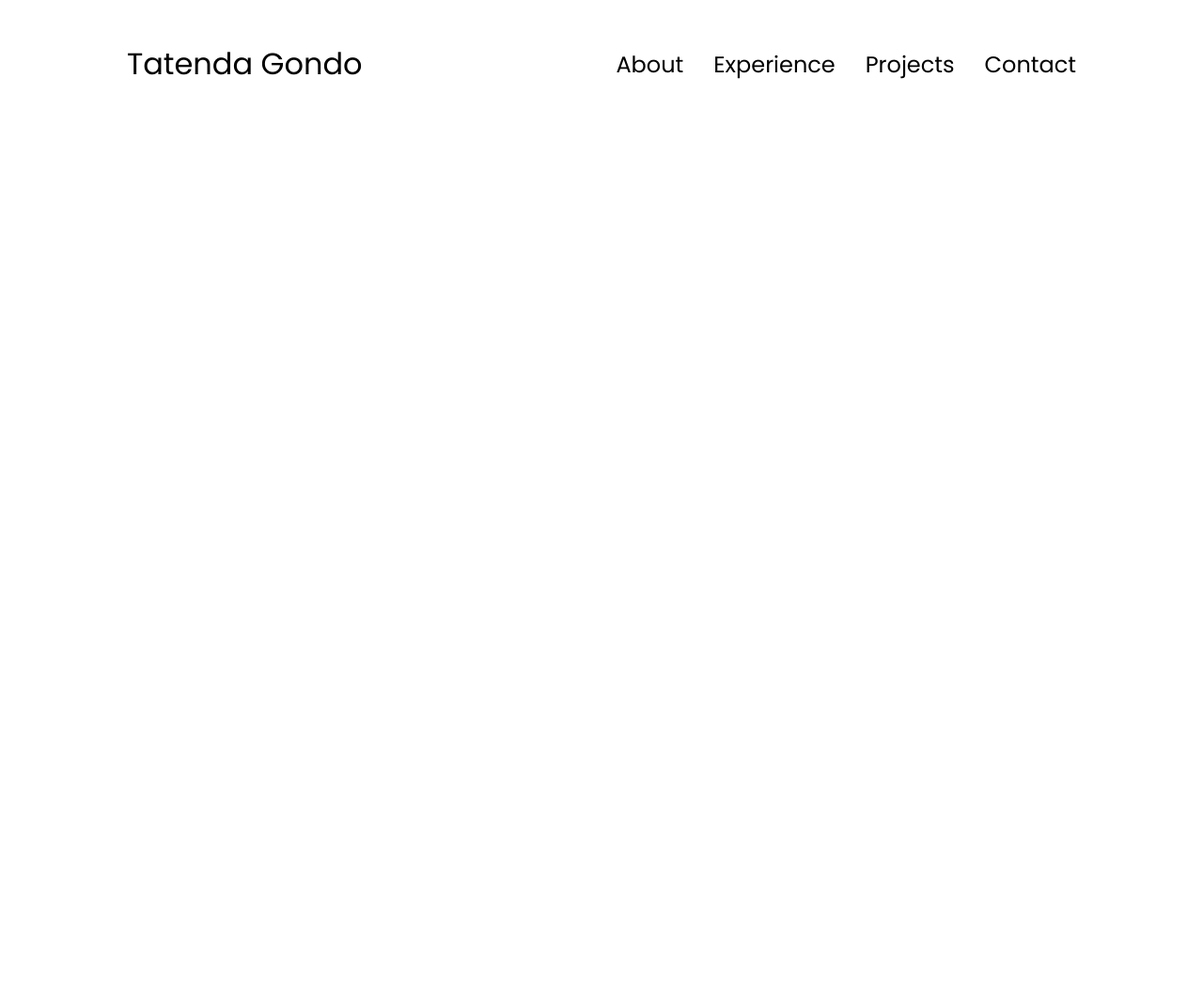
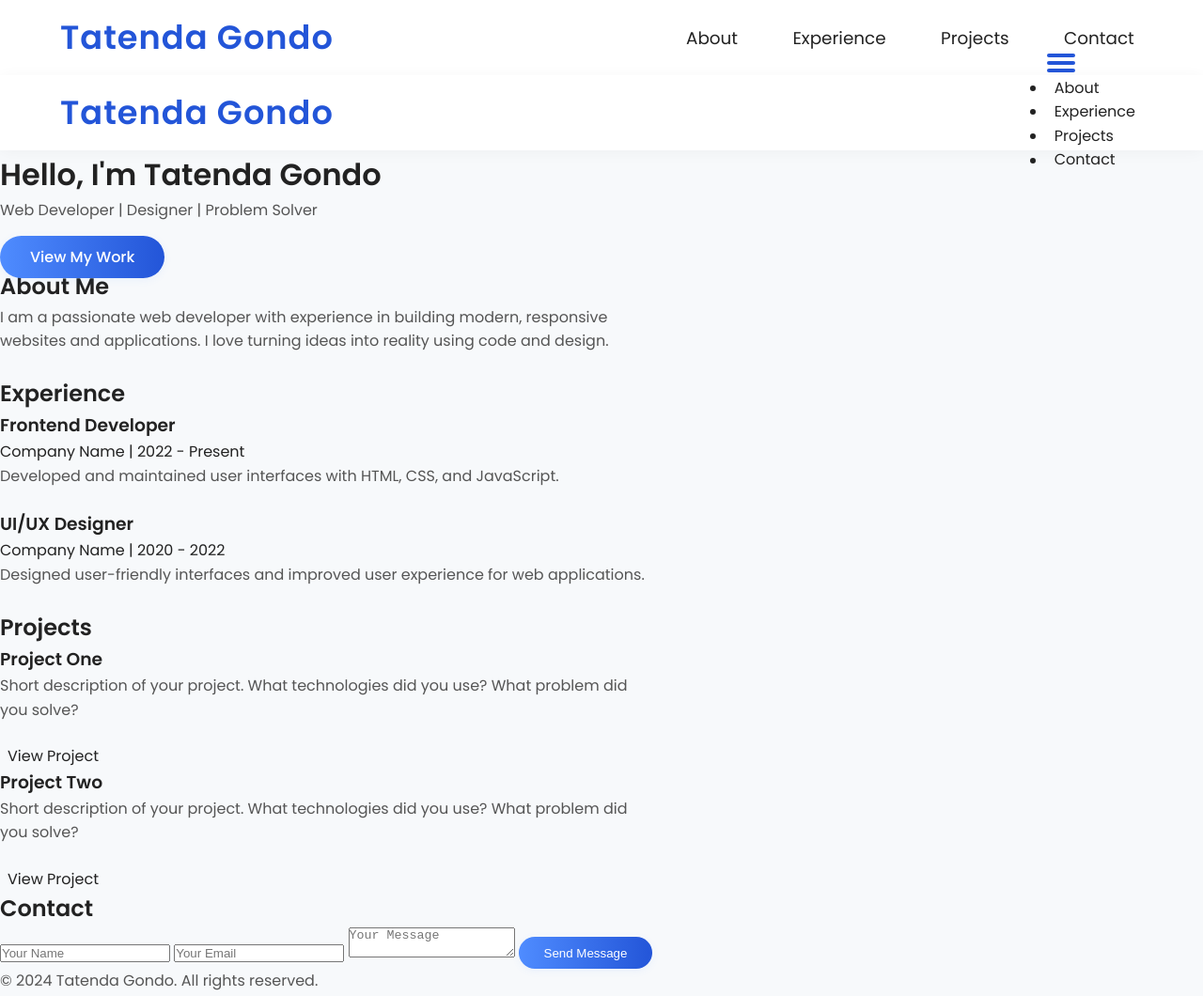
Before and after one commit to tgzgondoz/project-portfolio-website, a plain HTML site: page index.html in a window 1280 px wide. Shown: the whole page at 94% size. Before the commit the page ends 800 px from the top, so only its background shows below. Drawn offline with Linux system fonts and the light colour scheme.

Commit message:
ui design

```diff
--- a/index.html
+++ b/index.html
@@ -1,22 +1,112 @@
-
-<!DOCTYPE html> <html lang="en"> <head>
+<!DOCTYPE html>
+<html lang="en">
+<head>
     <meta charset="UTF-8" />
     <meta http-equiv="X-UA-Compatible" content="IE=edge" />
-<meta name="viewport" content="width=device-width, initial-scale=1.0" /> <title>My Portfolio</title>
+    <meta name="viewport" content="width=device-width, initial-scale=1.0" />
+    <title>Tatenda Gondo | Portfolio</title>
     <link rel="stylesheet" href="style.css" />
     <link rel="stylesheet" href="mediaqueries.css" />
 </head>
 <body>
-<nav id="dekstop-nav">
+    <!-- Navigation -->
+    <nav id="desktop-nav">
         <div class="logo">Tatenda Gondo</div>
         <div>
             <ul class="nav-links">
                 <li><a href="#about">About</a></li>
-<li><a href="#experience">Experience</a></li> <li><a href="#projects">Projects</a></li>
+                <li><a href="#experience">Experience</a></li>
+                <li><a href="#projects">Projects</a></li>
                 <li><a href="#contact">Contact</a></li>
             </ul>
         </div>
     </nav>
+    <nav id="hamburger-nav">
+        <div class="logo">Tatenda Gondo</div>
+        <div class="hamburger-menu">
+            <div class="hamburger-icon" onclick="toggleMenu()">
+                <span></span>
+                <span></span>
+                <span></span>
+            </div>
+            <div class="menu-links">
+                <ul>
+                    <li><a href="#about" onclick="toggleMenu()">About</a></li>
+                    <li><a href="#experience" onclick="toggleMenu()">Experience</a></li>
+                    <li><a href="#projects" onclick="toggleMenu()">Projects</a></li>
+                    <li><a href="#contact" onclick="toggleMenu()">Contact</a></li>
+                </ul>
+            </div>
+        </div>
+    </nav>
+
+    <!-- Hero Section -->
+    <header class="hero" id="home">
+        <div class="hero-content">
+            <h1>Hello, I'm <span class="highlight">Tatenda Gondo</span></h1>
+            <p>Web Developer | Designer | Problem Solver</p>
+            <a href="#projects" class="btn">View My Work</a>
+        </div>
+    </header>
+
+    <!-- About Section -->
+    <section id="about" class="section">
+        <h2>About Me</h2>
+        <p>
+            I am a passionate web developer with experience in building modern, responsive websites and applications. I love turning ideas into reality using code and design.
+        </p>
+    </section>
+
+    <!-- Experience Section -->
+    <section id="experience" class="section">
+        <h2>Experience</h2>
+        <ul class="experience-list">
+            <li>
+                <h3>Frontend Developer</h3>
+                <span>Company Name | 2022 - Present</span>
+                <p>Developed and maintained user interfaces with HTML, CSS, and JavaScript.</p>
+            </li>
+            <li>
+                <h3>UI/UX Designer</h3>
+                <span>Company Name | 2020 - 2022</span>
+                <p>Designed user-friendly interfaces and improved user experience for web applications.</p>
+            </li>
+        </ul>
+    </section>
+
+    <!-- Projects Section -->
+    <section id="projects" class="section">
+        <h2>Projects</h2>
+        <div class="projects-grid">
+            <div class="project-card">
+                <h3>Project One</h3>
+                <p>Short description of your project. What technologies did you use? What problem did you solve?</p>
+                <a href="#" target="_blank">View Project</a>
+            </div>
+            <div class="project-card">
+                <h3>Project Two</h3>
+                <p>Short description of your project. What technologies did you use? What problem did you solve?</p>
+                <a href="#" target="_blank">View Project</a>
+            </div>
+            <!-- Add more project cards as needed -->
+        </div>
+    </section>
+
+    <!-- Contact Section -->
+    <section id="contact" class="section">
+        <h2>Contact</h2>
+        <form class="contact-form">
+            <input type="text" placeholder="Your Name" required />
+            <input type="email" placeholder="Your Email" required />
+            <textarea placeholder="Your Message" required></textarea>
+            <button type="submit" class="btn">Send Message</button>
+        </form>
+    </section>
+
+    <footer>
+        <p>&copy; 2024 Tatenda Gondo. All rights reserved.</p>
+    </footer>
+
     <script src="script.js"></script>
 </body>
 </html>
--- a/mediaqueries.css
+++ b/mediaqueries.css
@@ -0,0 +1,8 @@
+@media screen and(max-width: 1200px){
+    #desktop-nav {
+        display: none;
+    }
+    #hamburger-nav {
+        display: flex;
+    }
+};
--- a/style.css
+++ b/style.css
@@ -1,62 +1,120 @@
-
-
 @import url("https://fonts.googleapis.com/css?family=Poppins:wght@300;400;500;600&display=swap");
 
 * {
     margin: 0;
     padding: 0;
+    box-sizing: border-box;
 }
 
 body {
     font-family: "Poppins", sans-serif;
-
+    background: #f7f9fb;
+    color: #222;
+    line-height: 1.6;
 }
-
 
 html {
     scroll-behavior: smooth;
 }
 
-p{
-    color: rgb(85, 85, 85);
+p {
+    color: #555;
+    max-width: 700px;
+    margin-bottom: 1.5rem;
 }
 
-/* TRANSITION */
 .btn {
-  transition: all 300ms ease;
+    transition: all 300ms cubic-bezier(.4,0,.2,1);
+    padding: 0.7em 2em;
+    border-radius: 30px;
+    border: none;
+    background: linear-gradient(90deg, #4f8cff 0%, #2355d8 100%);
+    color: #fff;
+    font-weight: 500;
+    box-shadow: 0 2px 8px rgba(79,140,255,0.08);
+    cursor: pointer;
+}
+.btn:hover {
+    background: linear-gradient(90deg, #2355d8 0%, #4f8cff 100%);
+    box-shadow: 0 4px 16px rgba(79,140,255,0.15);
 }
 
-/* DESKTOP NAV */
 nav,
 .nav-links {
     display: flex;
+}
 
+nav {
+    justify-content: space-between;
+    align-items: center;
+    height: 80px;
+    padding: 0 5vw;
+    background: #fff;
+    box-shadow: 0 2px 16px rgba(0,0,0,0.04);
+    position: sticky;
+    top: 0;
+    z-index: 100;
 }
-nav {
- justify-content: space-around;
- align-items: center;
- height: 17vh;
+
+.nav-links {
+    gap: 2.5rem;
+    list-style: none;
+    font-size: 1.15rem;
 }
-.nav-links {
-   gap:2rem;
-   list-style: none;
-   font-size: 1.5rem;
+
+a {
+    color: #222;
+    text-decoration: none;
+    position: relative;
+    transition: color 0.2s;
+    padding: 0.2em 0.5em;
+    border-radius: 6px;
 }
-a{
-    color: black;
+
+a:hover {
+    color: #4f8cff;
+    background: #f0f6ff;
     text-decoration: none;
-    text-decoration-color: white;
-}
-a:hover {
-  color: gray;
-  text-decoration: underline;
-  text-underline-position: 1rem;
-  text-decoration-color: rgb (181,181, 181);
 }
 
 .logo {
-  font-size: 2rem;
+    font-size: 2.2rem;
+    font-weight: 600;
+    color: #2355d8;
+    letter-spacing: 1px;
+
 }
+
 .logo:hover {
     cursor: default;
+    opacity: 0.85;
 }
+
+/* Hamburger menu */
+.hamburger-nav {
+    display: none;
+}
+
+.hamburger-menu {
+    position: relative;
+    display: block;
+}
+
+.hamburger-icon {
+    display: flex;
+    flex-direction: column;
+    justify-content: space-between;
+    height: 24px;
+    width: 30px;
+    cursor: pointer;
+}
+
+.hamburger-icon span {
+    display: block;
+    height: 4px;
+    width: 100%;
+    background: #2355d8;
+    border-radius: 2px;
+    margin-bottom: 4px;
+    transition: all 0.3s;
+}
```
Lines whose indentation alone changed are shown as unchanged.
